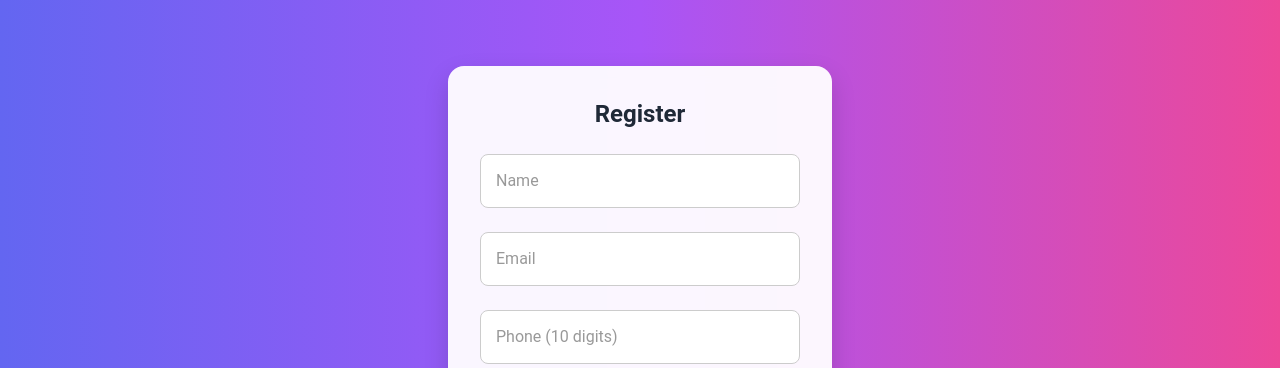
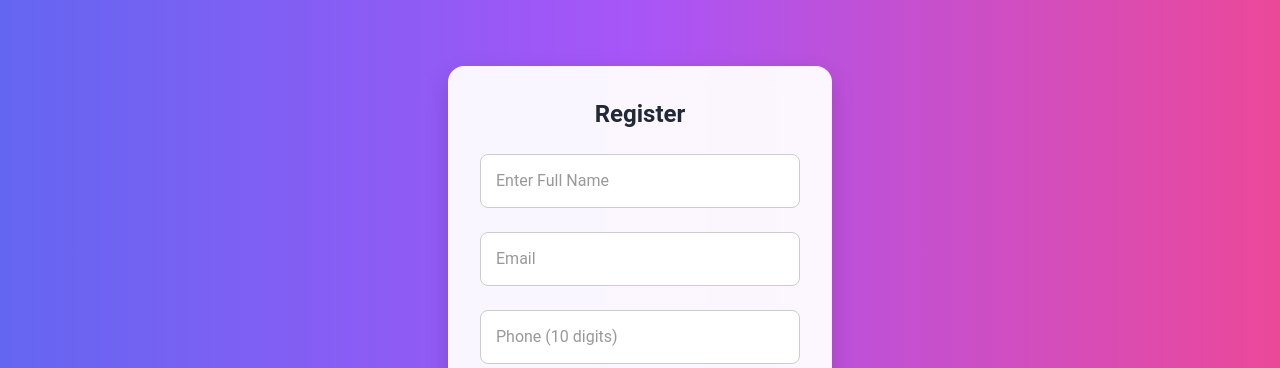
Before and after one commit to aadithr894-svg/Siberia-Mess-App, a Flask app: page /register in a window 1280 px wide. Shown: the top 368 px of the page. Run offline with Flask 3, Linux system fonts and the light colour scheme; some libraries are stand-ins or nearby versions.

Commit message:
first commit

```diff
--- a/templates/register.html
+++ b/templates/register.html
@@ -103,7 +103,7 @@
     <form method="POST" action="{{ url_for('register') }}">
       <div class="input-field">
         <input type="text" name="name" placeholder=" " required>
-        <label>Name</label>
+        <label>Enter Full Name</label>
       </div>
 
       <div class="input-field">
```
